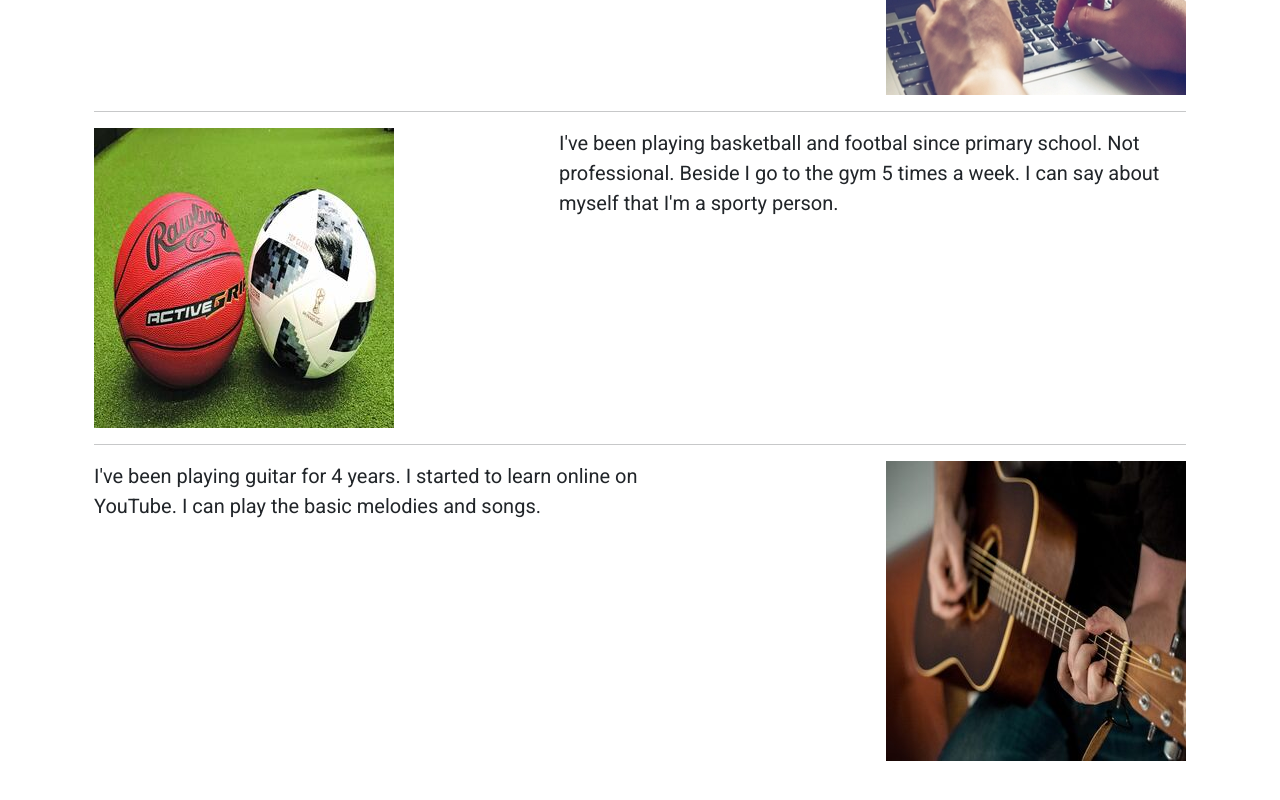
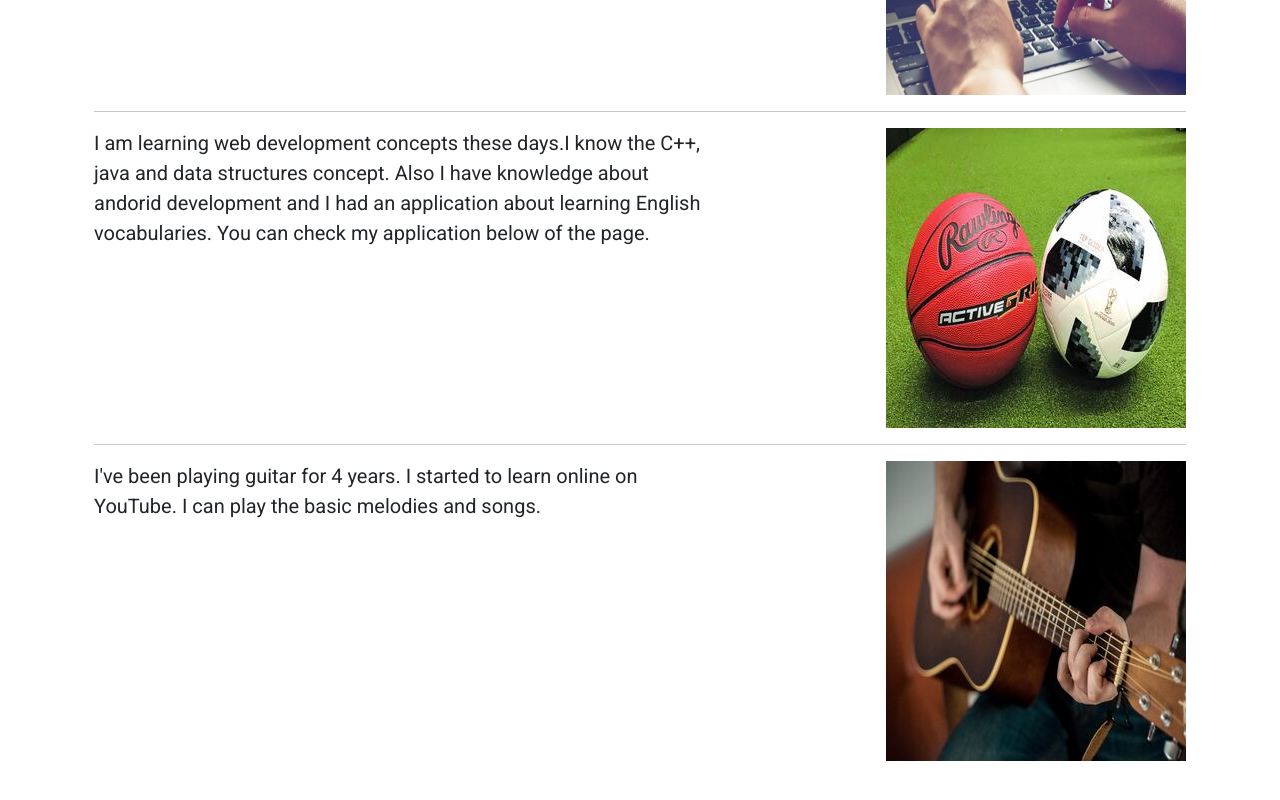
Before and after one commit to semihsrdr/html-portfolio, a plain HTML site: page index.html in a window 1280 px wide. Shown: the part 1740-2540 px from the top of the page. Drawn offline with nearby package versions, Linux system fonts and the light colour scheme; a web font is replaced by a local one.

Commit message:
index.html

```diff
--- a/index.html
+++ b/index.html
@@ -72,20 +72,18 @@
           <p class="lead">I am learning web development concepts these days.I know the C++, java and data structures concept.  Also I have knowledge about andorid development and I had an application about learning English vocabularies. You can check my application below of the page.</p>
         </div>
         <div class="col-md-5">
-          <img style="float:right" src="./mobil app pics/coding3.jpeg" class="bd-placeholder-img bd-placeholder-img-lg featurette-image img-fluid mx-auto" width="300" height="300" xmlns="http://www.w3.org/2000/svg" role="img" aria-label="Placeholder: 300x300" preserveAspectRatio="xMidYMid slice" focusable="false"><title>Placeholder</title><rect width="100%" height="100%" fill="var(--bs-secondary-bg)"></rect><text x="50%" y="50%" fill="var(--bs-secondary-color)" dy=".3em"></text></img>
+          <img style="float: right;" src="./mobil app pics/coding3.jpeg" class="bd-placeholder-img bd-placeholder-img-lg featurette-image img-fluid mx-auto" width="300" height="300" xmlns="http://www.w3.org/2000/svg" role="img" aria-label="Placeholder: 300x300" preserveAspectRatio="xMidYMid slice" focusable="false"><title>Placeholder</title><rect width="100%" height="100%" fill="var(--bs-secondary-bg)"></rect><text x="50%" y="50%" fill="var(--bs-secondary-color)" dy=".3em"></text></img>
         </div>
       </div>
 
       <hr class="featurette-divider">
 
       <div class="row featurette">
-        <div class="col-md-7 order-md-2">
-          <p class="lead">I've been playing basketball and footbal since primary school. Not professional. Beside I go to the gym 5 times a week.
-            I can say about myself that I'm a sporty person.
-          </p>
+        <div class="col-md-7">
+          <p class="lead">I am learning web development concepts these days.I know the C++, java and data structures concept.  Also I have knowledge about andorid development and I had an application about learning English vocabularies. You can check my application below of the page.</p>
         </div>
-        <div class="col-md-5 order-md-1">
-          <img style="float: left;" src="./mobil app pics/basketball (1).jpg" class="bd-placeholder-img bd-placeholder-img-lg featurette-image img-fluid mx-auto" width="300" height="300" xmlns="http://www.w3.org/2000/svg" role="img" aria-label="Placeholder: 500x500" preserveAspectRatio="xMidYMid slice" focusable="false"><title>Placeholder</title><rect width="100%" height="100%" fill="var(--bs-secondary-bg)"></rect><text x="50%" y="50%" fill="var(--bs-secondary-color)" dy=".3em"></text></img>
+        <div class="col-md-5">
+          <img style="float: right;" src="./mobil app pics/basketball (1).jpg" class="bd-placeholder-img bd-placeholder-img-lg featurette-image img-fluid mx-auto" width="300" height="300" xmlns="http://www.w3.org/2000/svg" role="img" aria-label="Placeholder: 300x300" preserveAspectRatio="xMidYMid slice" focusable="false"><title>Placeholder</title><rect width="100%" height="100%" fill="var(--bs-secondary-bg)"></rect><text x="50%" y="50%" fill="var(--bs-secondary-color)" dy=".3em"></text></img>
         </div>
       </div>
 
@@ -150,16 +148,16 @@
             </div>
             <h3 class="fs-2 text-body-emphasis">English</h3>
             <hr>
-            <p>My english level is upper intermediate. I can understand many things without so complex topics in English. Also my speaking skills well.
+            <p>My english level is upper intermediate. I can understand many things without so complex topics in English.Also M
+              my speaking skills well.
               I'm usually practicing speaking with my friend. </p>
-
           </div>
           <div class="feature col">
             <div class="feature-icon d-inline-flex align-items-center justify-content-center text-bg-primary bg-gradient fs-2 mb-3">
                 <img src="./mobil app pics/germany.jpg" alt="">
             </div>
             <h3 class="fs-2 text-body-emphasis">German</h3>
-              <hr>
+            <hr>
             <p>I just started to learning german for the hobbie. My German level is A1 and I have A1 certificate. I can talk about hobbies, daily routines etc.</p>
           </div>
           <div class="feature col">
@@ -167,7 +165,7 @@
                 <img src="./mobil app pics/türkiye.png" alt="">
             </div>
             <h3 class="fs-2 text-body-emphasis">Turkish</h3>
-              <hr>
+            <hr>
             <p>Turkish is my mother language.</p>
 
           </div>
```
